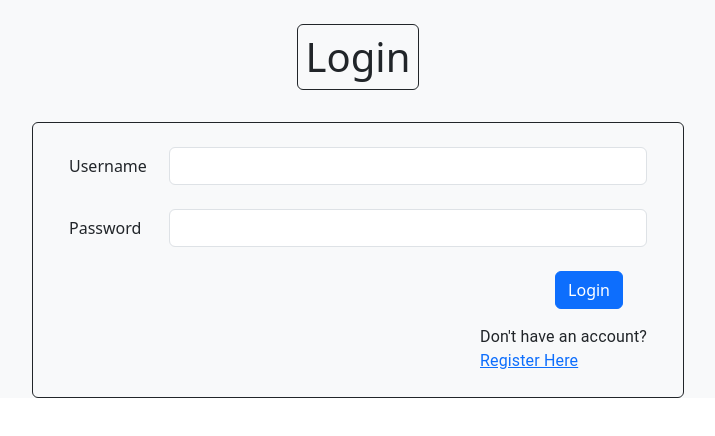
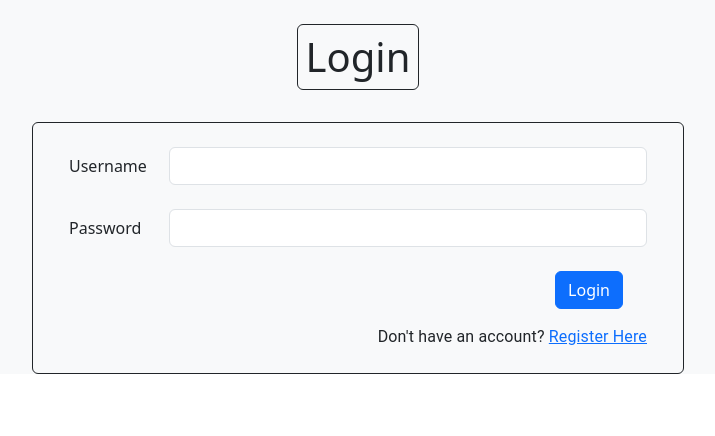
Before and after one commit to bmagee88/ALLwrite, a React (Create React App) app in the folder frontend/: page /login in a window 1280 px wide. Shown: the top 436 px of the page, without its empty margins (282-997 px from the left). Built offline with nearby package versions, Linux system fonts and the light colour scheme.

Commit message:
made box a span

```diff
--- a/frontend/src/pages/sessionPages/LoginPage/NoAccount/NoAccount.tsx
+++ b/frontend/src/pages/sessionPages/LoginPage/NoAccount/NoAccount.tsx
@@ -6,7 +6,11 @@ const NoAccount = () => {
   return (
     <Box sx={{ display: "flex", marginTop: "1rem", justifyContent: "flex-end" }}>
       <Typography>
-        <Box sx={{ whiteSpace: "nowrap" }}>Don't have an account? </Box>
+        <Box
+          component='span'
+          sx={{ whiteSpace: "nowrap" }}>
+          Don't have an account?{" "}
+        </Box>
         <Link to='register'>Register Here</Link>
       </Typography>
     </Box>
```
